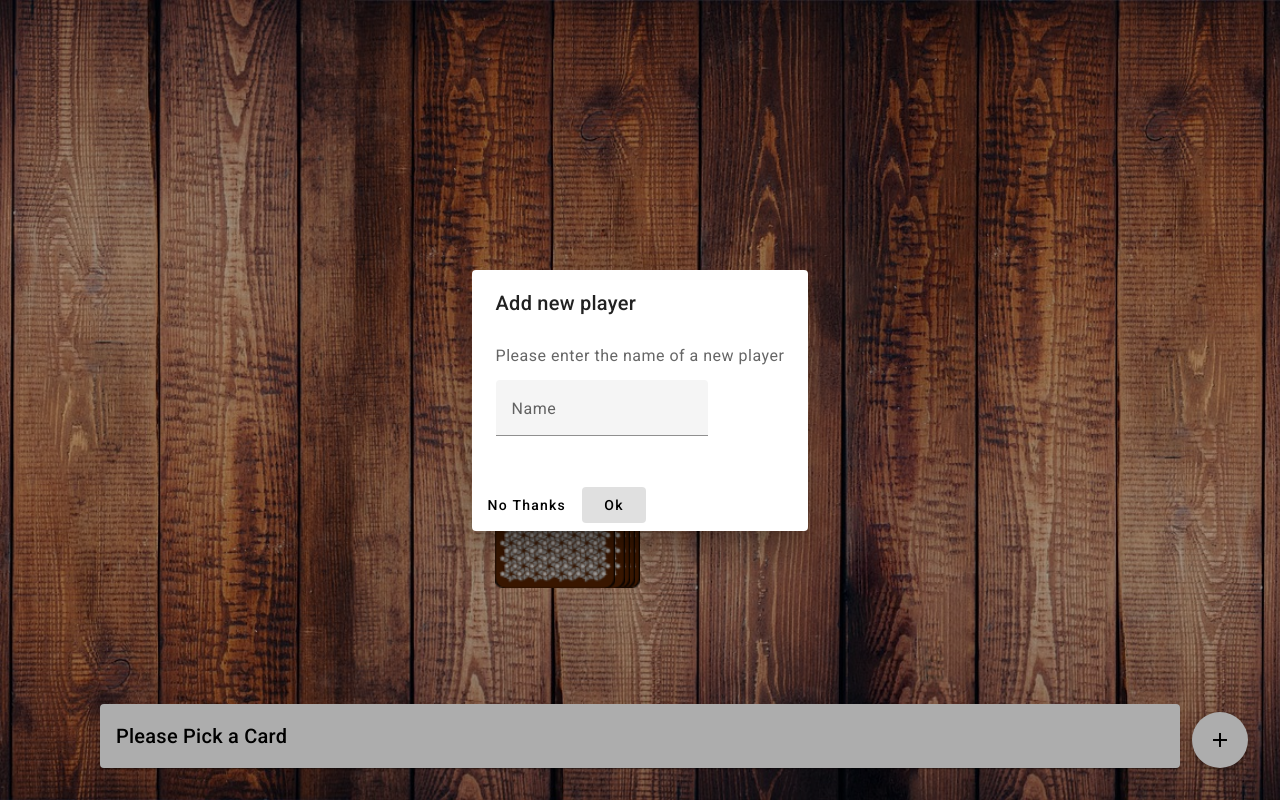
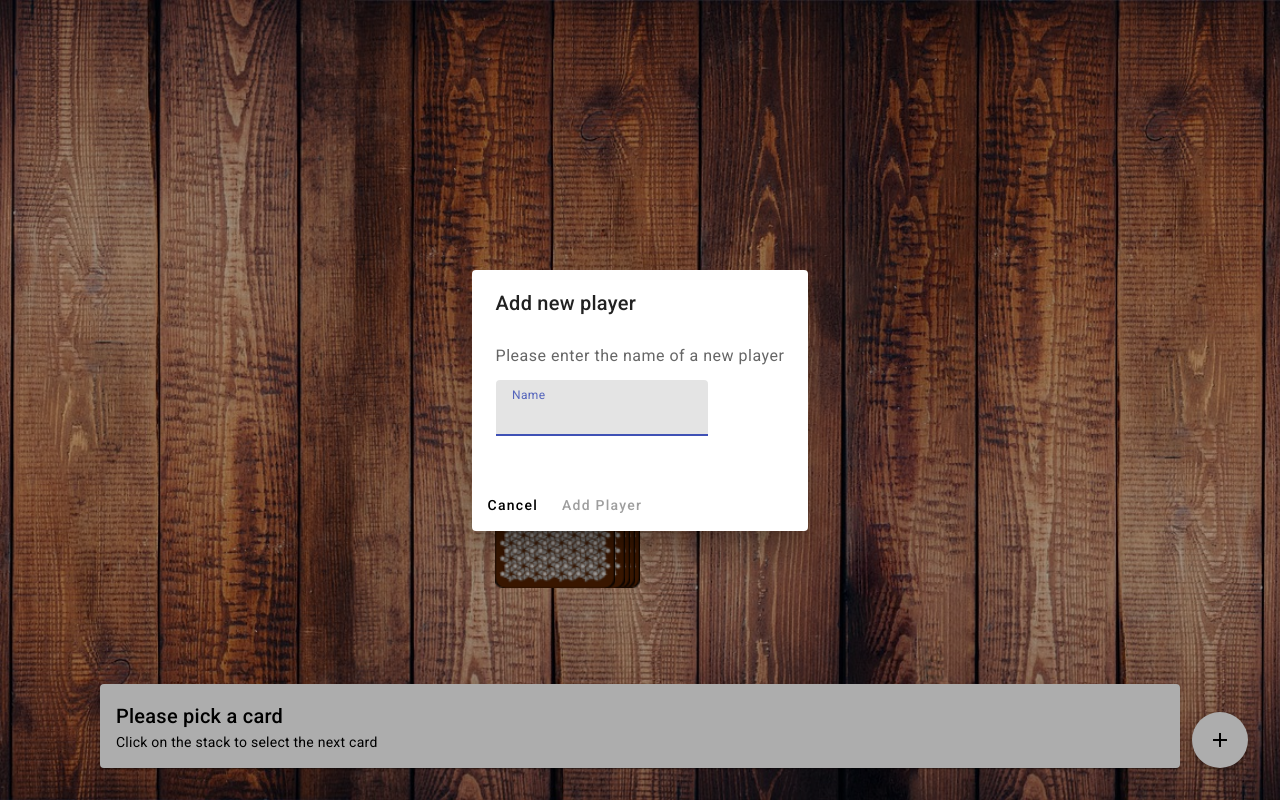
Before and after one commit to giucino/ring_of_fire, an Angular app: page /game in a window 1280 px wide. Both pictures are taken after a click on the button "add". Built offline with nearby package versions, Linux system fonts and the light colour scheme.

Commit message:
Update dialog buttons and game rules display

```diff
--- a/src/app/dialog-add-player/dialog-add-player.component.html
+++ b/src/app/dialog-add-player/dialog-add-player.component.html
@@ -7,6 +7,6 @@
     </mat-form-field>
 </div>
 <div mat-dialog-actions>
-    <button mat-button (click)="onNoClick()">No Thanks</button>
-    <button mat-button [mat-dialog-close]="name" cdkFocusInitial>Ok</button>
+    <button mat-button (click)="onNoClick()">Cancel</button>
+    <button mat-button [disabled]="name.length == 0" [mat-dialog-close]="name">Add Player</button>
 </div>
--- a/src/app/dialog-add-player/dialog-add-player.component.ts
+++ b/src/app/dialog-add-player/dialog-add-player.component.ts
@@ -5,7 +5,7 @@ import { MatIconModule } from '@angular/material/icon';
 import { MatFormFieldModule } from '@angular/material/form-field';
 import { MatInputModule } from '@angular/material/input';
 import { MatDialogModule } from '@angular/material/dialog';
-import { MatDialog, MatDialogClose } from '@angular/material/dialog';
+import { MatDialogRef, MatDialogClose } from '@angular/material/dialog';
 import { FormsModule } from '@angular/forms';
 
 @Component({
@@ -25,10 +25,12 @@ import { FormsModule } from '@angular/forms';
 export class DialogAddPlayerComponent {
   name: string = '';
 
-  constructor(public dialog: MatDialog) { }
-
-  onNoClick(): void { }
+  constructor(
+    public dialogRef: MatDialogRef<DialogAddPlayerComponent>
+    ) { }
 
 
-
+  onNoClick(): void {
+    this.dialogRef.close();
+  }
 }
--- a/src/app/game-rules/game-rules.component.html
+++ b/src/app/game-rules/game-rules.component.html
@@ -1,9 +1,9 @@
 <mat-card class="example-card">
     <mat-card-header>
-        <mat-card-title>{{ card ? title : 'Please Pick a Card' }}</mat-card-title>
+        <mat-card-title>{{ card ? title : 'Please pick a card' }}</mat-card-title>
     </mat-card-header>
 
     <mat-card-content>
-        <p>{{ description }}</p>
+        <p>{{ card ? description : 'Click on the stack to select the next card' }}</p>
     </mat-card-content>
 </mat-card>
--- a/src/app/game/game.component.ts
+++ b/src/app/game/game.component.ts
@@ -50,7 +50,9 @@ export class GameComponent implements OnInit {
     const dialogRef = this.dialog.open(DialogAddPlayerComponent);
 
     dialogRef.afterClosed().subscribe((name: string) => {
-      this.game.players.push(name);
+      if (name && name.length > 0) {
+        this.game.players.push(name);
+      }
     });
   }
 }
```
